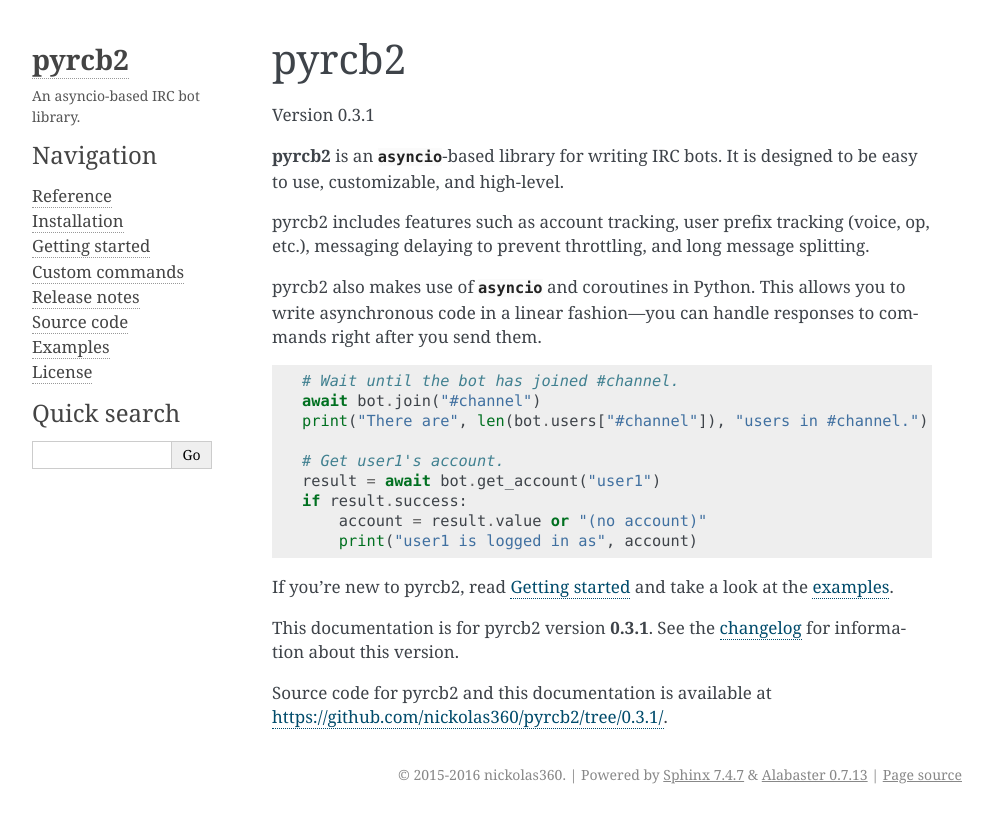
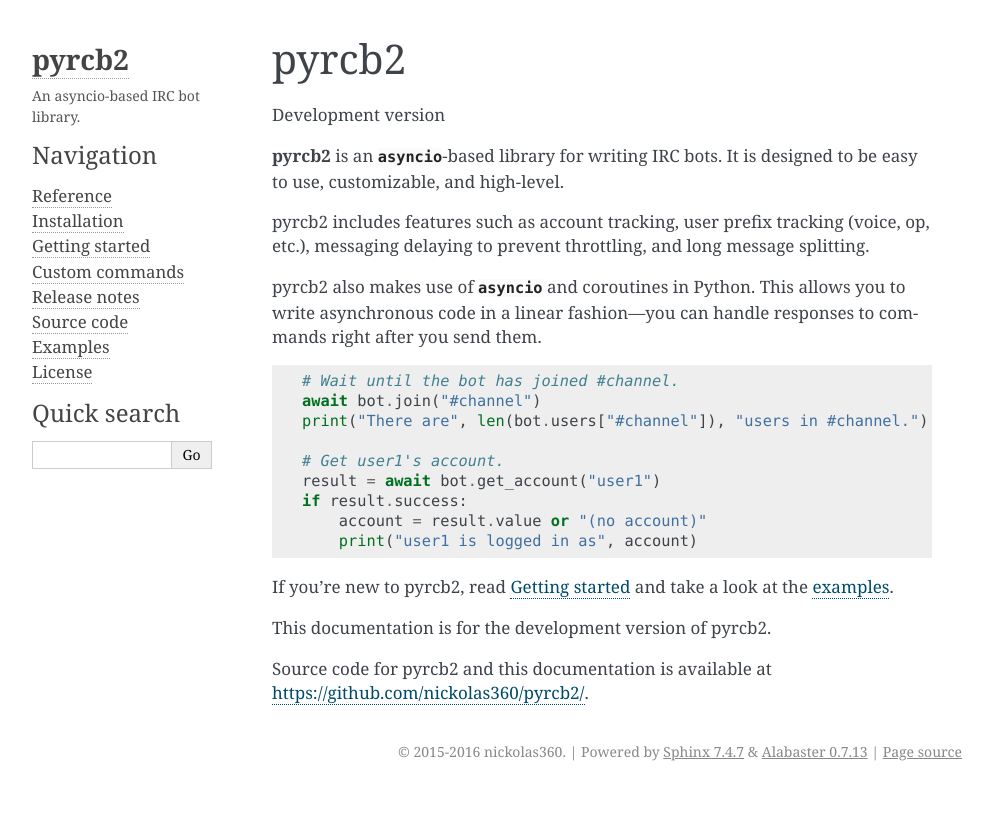
Before and after one commit to nickolas360/pyrcb2, a Sphinx documentation site: the page built from docs/index.rst, in a window 1280 px wide. Shown: the top 823 px of the page, without its empty margins (148-1141 px from the left). Built offline with Sphinx 7.4.7, drawn with Linux system fonts in a browser that asks for light colours; pages that are not in the unit, such as notebooks, are missing from menus.

Commit message:
Bump dev version

```diff
--- a/docs/conf.py
+++ b/docs/conf.py
@@ -66,7 +66,7 @@
 # The short X.Y version.
 version = '0.3'
 # The full version, including alpha/beta/rc tags.
-release = '0.3.1'
+release = '0.3.2-dev'
 
 # The language for content autogenerated by Sphinx. Refer to documentation
 # for a list of supported languages.
--- a/docs/getting-started.rst
+++ b/docs/getting-started.rst
@@ -217,6 +217,6 @@
    `examples/example.py`__
       The finished bot created above.
 
-__ https://github.com/nickolas360/pyrcb2/tree/0.3.1/examples/
-__ https://github.com/nickolas360/pyrcb2/blob/0.3.1/examples/skeleton.py
-__ https://github.com/nickolas360/pyrcb2/blob/0.3.1/examples/example.py
+__ https://github.com/nickolas360/pyrcb2/tree/master/examples/
+__ https://github.com/nickolas360/pyrcb2/blob/master/examples/skeleton.py
+__ https://github.com/nickolas360/pyrcb2/blob/master/examples/example.py
--- a/docs/index.rst
+++ b/docs/index.rst
@@ -25,7 +25,7 @@
 pyrcb2
 ======
 
-Version 0.3.1
+Development version
 
 **pyrcb2** is an `asyncio`-based library for writing IRC bots. It is designed
 to be easy to use, customizable, and high-level.
@@ -51,14 +51,12 @@
 If you're new to pyrcb2, read :doc:`getting-started` and take a look at the
 `examples`_.
 
-This documentation is for pyrcb2 version **0.3.1**.
-See the :doc:`changelog <release-notes/0.3>`
-for information about this version.
+This documentation is for the development version of pyrcb2.
 
 Source code for pyrcb2 and this documentation is available at
-`<https://github.com/nickolas360/pyrcb2/tree/0.3.1/>`_.
+`<https://github.com/nickolas360/pyrcb2/>`_.
 
-.. _examples: https://github.com/nickolas360/pyrcb2/tree/0.3.1/examples/
+.. _examples: https://github.com/nickolas360/pyrcb2/tree/master/examples/
 
 
 .. toctree::
@@ -69,6 +67,6 @@
    getting-started
    custom-commands
    release-notes/index
-   Source code <https://github.com/nickolas360/pyrcb2/tree/0.3.1/>
-   Examples <https://github.com/nickolas360/pyrcb2/tree/0.3.1/examples/>
-   License <https://github.com/nickolas360/pyrcb2/blob/0.3.1/LICENSE>
+   Source code <https://github.com/nickolas360/pyrcb2/tree/master/>
+   Examples <https://github.com/nickolas360/pyrcb2/tree/master/examples/>
+   License <https://github.com/nickolas360/pyrcb2/blob/master/LICENSE>
--- a/pyrcb2/__init__.py
+++ b/pyrcb2/__init__.py
@@ -37,7 +37,7 @@
 from . import numerics
 from . import utils
 
-__version__ = "0.3.1"
+__version__ = "0.3.2-dev"
 
 # Silence Pyflakes warnings about unused imports.
 assert [Status]
--- a/setup.py
+++ b/setup.py
@@ -32,7 +32,7 @@
 
 setup(
     name="pyrcb2",
-    version="0.3.1",
+    version="0.3.2-dev",
     description="An asyncio-based IRC bot library.",
     long_description=LONG_DESCRIPTION,
     url="https://github.com/nickolas360/pyrcb2",
```
Also changed, not shown: README.rst (+2 -6 lines).
